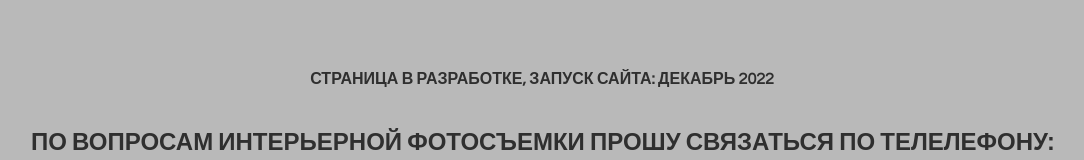
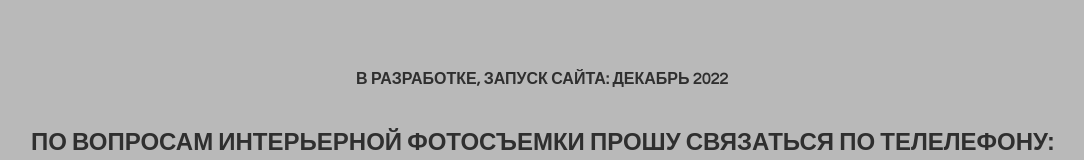
Before and after one commit to filimonov-igor/filimonov-igor.github.io, a plain HTML site: page index.html in a window 1280 px wide. Shown: the top 160 px of the page, without its empty margins (98-1182 px from the left). Drawn offline with Linux system fonts and the light colour scheme.

Commit message:
testing git

```diff
--- a/index.html
+++ b/index.html
@@ -19,7 +19,7 @@
   <main class="main-index">
     <section class="inprogress">
       <p>
-        Страница в разработке, запуск сайта: декабрь 2022
+        В разработке, запуск сайта: декабрь 2022
       </p>
       <p class="bigger-text">
         По вопросам интерьерной фотосъемки прошу связаться по телелефону:
```
